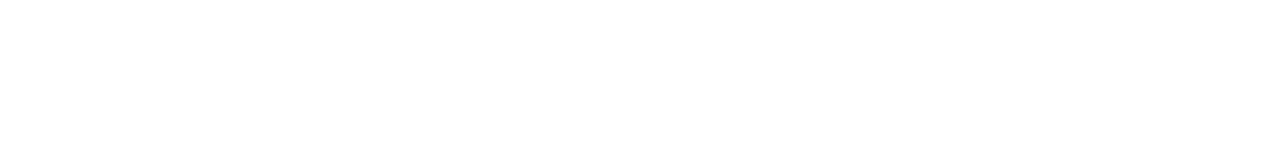
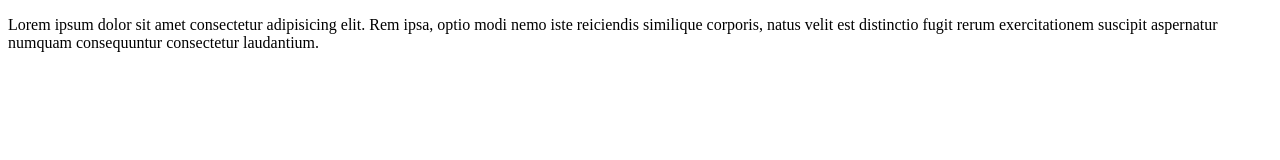
Before and after one commit to Iryna5qa/go_it, a plain HTML site: page index.html in a window 1280 px wide. Drawn offline with Linux system fonts and the light colour scheme.

Commit message:
new commit

```diff
--- a/index.html
+++ b/index.html
@@ -7,6 +7,6 @@
     <title>Document</title>
 </head>
 <body>
-
+    <p>Lorem ipsum dolor sit amet consectetur adipisicing elit. Rem ipsa, optio modi nemo iste reiciendis similique corporis, natus velit est distinctio fugit rerum exercitationem suscipit aspernatur numquam consequuntur consectetur laudantium.</p>
 </body>
 </html>
```
